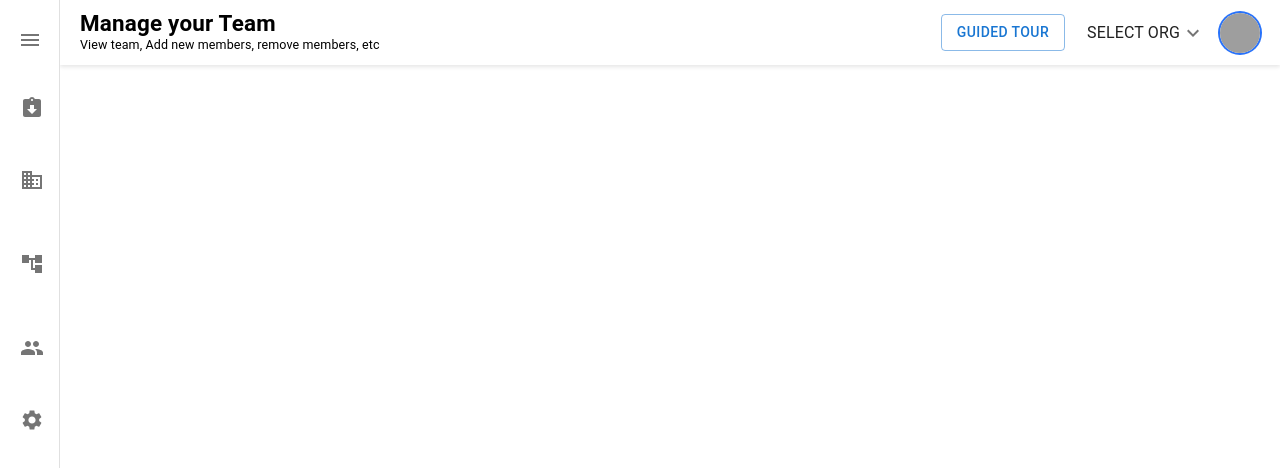
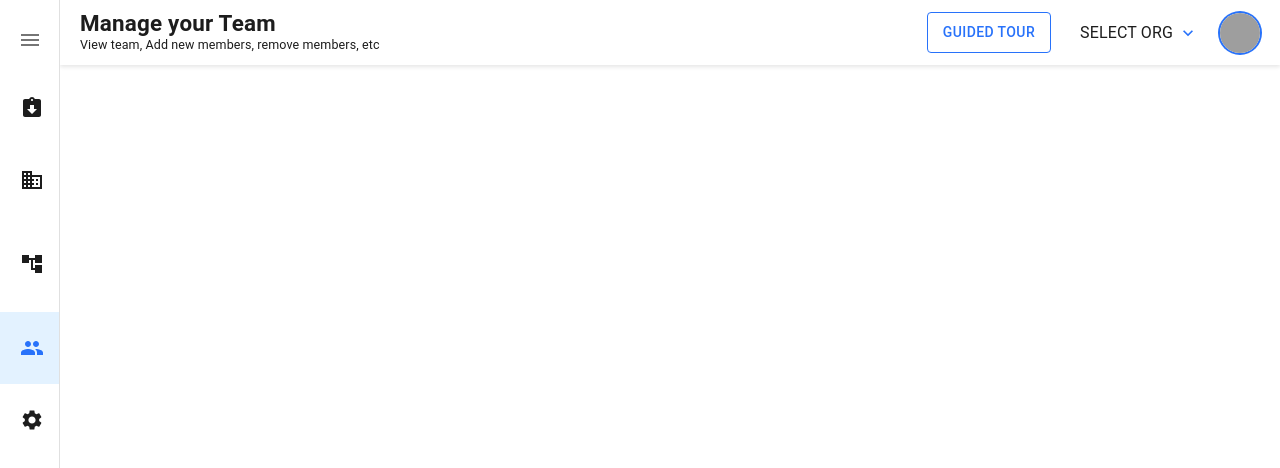
Before and after one commit to Surjendu-kar/Mind-Map-Clone, a React (Vite) app: page /team in a window 1280 px wide. Shown: the top 468 px of the page. Built offline with nearby package versions, Linux system fonts and the light colour scheme; grey boxes are pictures that could not be loaded.

Commit message:
Add themeProvider

```diff
--- a/src/components/Header/Header.tsx
+++ b/src/components/Header/Header.tsx
@@ -14,9 +14,10 @@ const MainContainer = styled(Box)(({ theme }) => ({
   display: "flex",
   justifyContent: "space-between",
   alignItems: "center",
-  padding: "0 20px",
+  padding: theme.spacing(0, 2),
   boxShadow: "0 2px 4px rgba(0,0,0,0.1)",
   height: "65px",
+
   [theme.breakpoints.down("lg")]: {},
   [theme.breakpoints.down("md")]: {},
   [theme.breakpoints.down("sm")]: {},
@@ -32,7 +33,7 @@ const InfoContainer = styled(Box)(({ theme }) => ({
 const ActionsContainer = styled(Box)(({ theme }) => ({
   display: "flex",
   alignItems: "center",
-  gap: theme.spacing(1),
+  gap: theme.spacing(1.5),
   [theme.breakpoints.down("lg")]: {},
   [theme.breakpoints.down("md")]: {},
   [theme.breakpoints.down("sm")]: {},
@@ -54,17 +55,29 @@ const Title = styled(Typography)(({ theme }) => ({
   [theme.breakpoints.down("sm")]: {},
 }));
 
+const StyledButton = styled(Button)(({ theme }) => ({
+  borderColor: theme.palette.primary.main,
+  color: theme.palette.primary.main,
+  padding: theme.spacing(0.7, 1.5),
+  "&:hover": {
+    backgroundColor: `${theme.palette.primary.main}0a`,
+  },
+}));
+
 const StyledSelect = styled(Select)(({ theme }) => ({
   ".MuiOutlinedInput-notchedOutline": { border: 0 },
   "&.Mui-focused .MuiOutlinedInput-notchedOutline": { border: 0 },
   "&:hover .MuiOutlinedInput-notchedOutline": { border: 0 },
-  ".MuiSelect-select": { paddingRight: theme.spacing(4) },
+  "& .MuiSvgIcon-root": {
+    fontSize: "20px",
+    color: theme.palette.primary.main,
+  },
 }));
 
 const StyledAvatar = styled(Avatar)(({ theme }) => ({
   width: 40,
   height: 40,
-  boxShadow: "0px 0px 0px 2px #2872fa",
+  boxShadow: `0px 0px 0px 2px ${theme.palette.primary.main}`,
   [theme.breakpoints.down("lg")]: {},
   [theme.breakpoints.down("md")]: {},
   [theme.breakpoints.down("sm")]: {},
@@ -84,9 +97,7 @@ const Header: React.FC<HeaderProps> = ({ heading, title }) => {
       </InfoContainer>
 
       <ActionsContainer>
-        <Button variant="outlined" color="primary">
-          GUIDED TOUR
-        </Button>
+        <StyledButton variant="outlined">GUIDED TOUR</StyledButton>
         <StyledSelect
           defaultValue="org"
           size="small"
--- a/src/components/Sidebar/Sidebar.tsx
+++ b/src/components/Sidebar/Sidebar.tsx
@@ -17,12 +17,15 @@ import {
 } from "@mui/icons-material";
 import ArrowBackIosNewIcon from "@mui/icons-material/ArrowBackIosNew";
 import AssignmentReturnedIcon from "@mui/icons-material/AssignmentReturned";
-import { Link } from "react-router-dom";
+import { Link, useLocation } from "react-router-dom";
 
 const drawerWidth = 240;
 
 interface OpenProps {
   isOpen: boolean;
+}
+interface ActiveProps {
+  active: boolean;
 }
 
 const StyledDrawer = styled(Drawer, {
@@ -68,15 +71,19 @@ const StyledIconButton = styled(IconButton)(({ theme }) => ({
   [theme.breakpoints.down("sm")]: {},
 }));
 
-const StyledListItem = styled(Link)(({ theme }) => ({
+const StyledListItem = styled(Link, {
+  shouldForwardProp: (prop) => prop !== "active",
+})<ActiveProps>(({ theme, active }) => ({
   display: "flex",
   alignItems: "center",
   padding: "8px 20px",
   textDecoration: "none",
   color: theme.palette.text.primary,
-
+  backgroundColor: active ? `#e3f2ff` : "transparent",
   "&:hover": {
-    backgroundColor: "rgba(0, 0, 0, 0.04)",
+    backgroundColor: active
+      ? `${theme.palette.primary.main}0a`
+      : "rgba(0, 0, 0, 0.04)",
   },
   [theme.breakpoints.down("lg")]: {},
   [theme.breakpoints.down("md")]: {},
@@ -85,7 +92,7 @@ const StyledListItem = styled(Link)(({ theme }) => ({
 
 const Sidebar = () => {
   const [open, setOpen] = useState(false);
-  // const location = useLocation();
+  const location = useLocation();
 
   const handleDrawerToggle = () => {
     setOpen(!open);
@@ -116,22 +123,18 @@ const Sidebar = () => {
           </StyledIconButton>
         </Menu>
 
-        {menuItems.map((item, index) => (
-          <StyledListItem
-            key={index}
-            to={item.path}
-            // style={{
-            //   backgroundColor:
-            //     location.pathname === item.path
-            //       ? "rgba(0, 0, 0, 0.08)"
-            //       : "transparent",
-            // }}
-          >
+        {menuItems.map((item, index) => {
+          const isActive = location.pathname === item.path;
+          return (
+            <StyledListItem active={isActive} key={index} to={item.path}>
               <ListItemIcon
                 sx={{
                   minWidth: 0,
                   mr: open ? 2 : "auto",
                   justifyContent: "center",
+                  color: isActive
+                    ? (theme) => theme.palette.primary.main
+                    : "inherit",
                 }}
               >
                 {item.icon}
@@ -141,7 +144,8 @@ const Sidebar = () => {
                 sx={{ opacity: open ? 1 : 0, transition: "opacity 0.2s" }}
               />
             </StyledListItem>
-        ))}
+          );
+        })}
       </List>
     </StyledDrawer>
   );
--- a/src/main.tsx
+++ b/src/main.tsx
@@ -1,13 +1,19 @@
 import { StrictMode } from "react";
 import { createRoot } from "react-dom/client";
 import { BrowserRouter } from "react-router-dom";
+import { ThemeProvider } from "@mui/material/styles";
+import CssBaseline from "@mui/material/CssBaseline";
 import App from "./App.tsx";
+import theme from "./theme";
 import "./index.css";
 
 createRoot(document.getElementById("root")!).render(
   <StrictMode>
-    <BrowserRouter>
-      <App />
-    </BrowserRouter>
+    <ThemeProvider theme={theme}>
+      <CssBaseline />
+      <BrowserRouter>
+        <App />
+      </BrowserRouter>
+    </ThemeProvider>
   </StrictMode>
 );
--- /dev/null
+++ b/src/theme.ts
@@ -0,0 +1,27 @@
+import { createTheme } from "@mui/material/styles";
+
+const theme = createTheme({
+  spacing: 10,
+  palette: {
+    primary: {
+      main: "#2872fa",
+    },
+    secondary: {
+      main: "#fa2871",
+    },
+    text: {
+      primary: "#1d1d1d",
+    },
+  },
+  components: {
+    MuiCssBaseline: {
+      styleOverrides: {
+        body: {
+          backgroundColor: "#ffffff",
+        },
+      },
+    },
+  },
+});
+
+export default theme;
```
Lines whose indentation alone changed are shown as unchanged.
